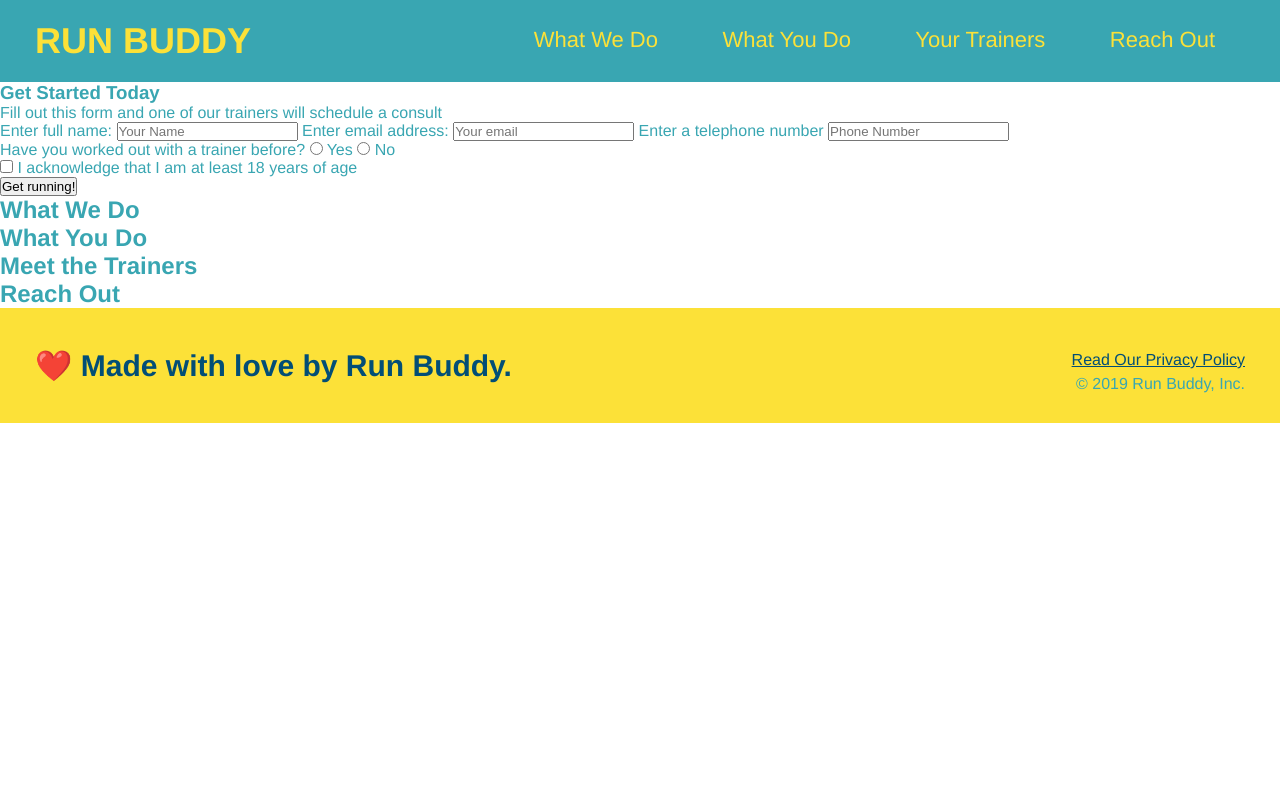
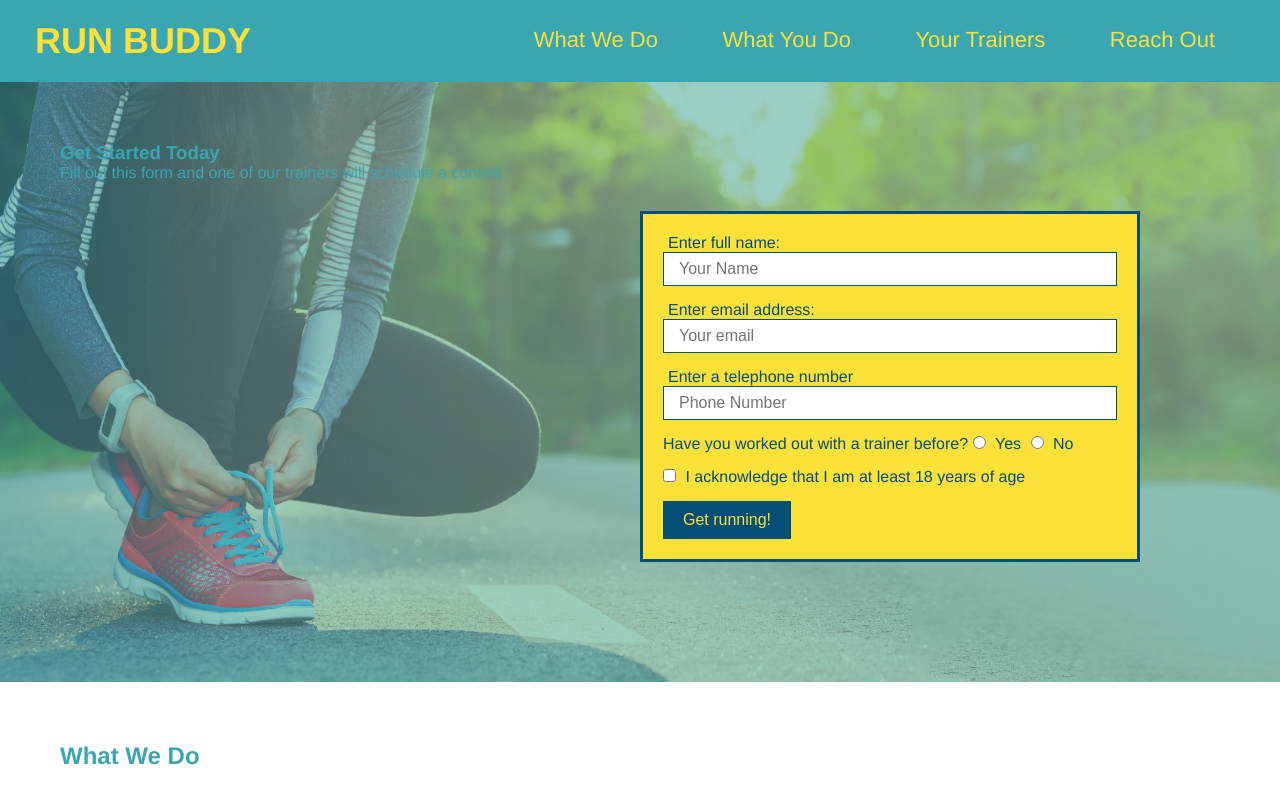
Before and after one commit to powerar/run-buddy, a plain HTML site: page index.html in a window 1280 px wide. Shown: the top 800 px of the page. Drawn offline with Linux system fonts and the light colour scheme.

Commit message:
hero-form formatting

```diff
--- a/assets/css/style.css
+++ b/assets/css/style.css
@@ -65,3 +65,60 @@ footer div {
 footer a {
     color: #024e76;
 }
+
+section {
+    padding: 60px;
+}
+
+/* Hero Style Start */
+.hero {
+    background-image: url("../images/hero-bg.jpg");
+    height: 600px;
+    background-size: cover;
+    background-position: center;
+    position: relative;
+}
+
+
+.hero-form {
+    background-color: #fce138;
+    padding: 20px;
+    width: 500px;
+    color: #024e76;
+    border: solid 3px #024e76;
+    position: absolute;
+    bottom: 120px;
+    right: 140px;
+}
+
+.hero-form h3 {
+    font-size: 40px;
+    margin: 0;
+}
+
+.hero-form p{
+    margin: 5px 0 15px 0;
+}
+
+.form-input {
+    border: 1px solid #024e76;
+    display: block;
+    padding: 7px 15px;
+    font-size: 16px;
+    color: #024e76;
+    width: 100%;
+    margin-bottom: 15px;
+}
+
+.hero-form label {
+    margin: 0 5px;
+}
+
+.hero-form button {
+    color: #fce138;
+    background-color: #024e76;
+    border: none;
+    padding: 10px 20px;
+    font-size: 16px;
+}
+/* Hero Style End */
--- a/index.html
+++ b/index.html
@@ -31,17 +31,17 @@
     </header>
 
     <!-- hero/jumbotron -->
-    <section>
+    <section class="hero">
         <div>
             <h3>Get Started Today</h3>
             <p>Fill out this form and one of our trainers will schedule a consult</p>
-            <form>
+            <form class="hero-form">
                 <label for="name">Enter full name:</label>
-                <input type="text" placeholder="Your Name" name="name" id="name" />
+                <input type="text" placeholder="Your Name" name="name" id="name" class="form-input" />
                 <label for="email">Enter email address:</label>
-                <input type="email" placeholder="Your email" name="email" id="email" />
+                <input type="email" placeholder="Your email" name="email" id="email" class="form-input"  />
                 <label for="phone">Enter a telephone number</label>
-                <input type="tel" placeholder="Phone Number" name="phone" id="phone" />
+                <input type="tel" placeholder="Phone Number" name="phone" id="phone" class="form-input"  />
                 <p>
                     Have you worked out with a trainer before?
                     <input type="radio" name="trainer-confirm" id="trainer-yes" />
```
Also changed, not shown: assets/images/hero-bg.jpg (added).
